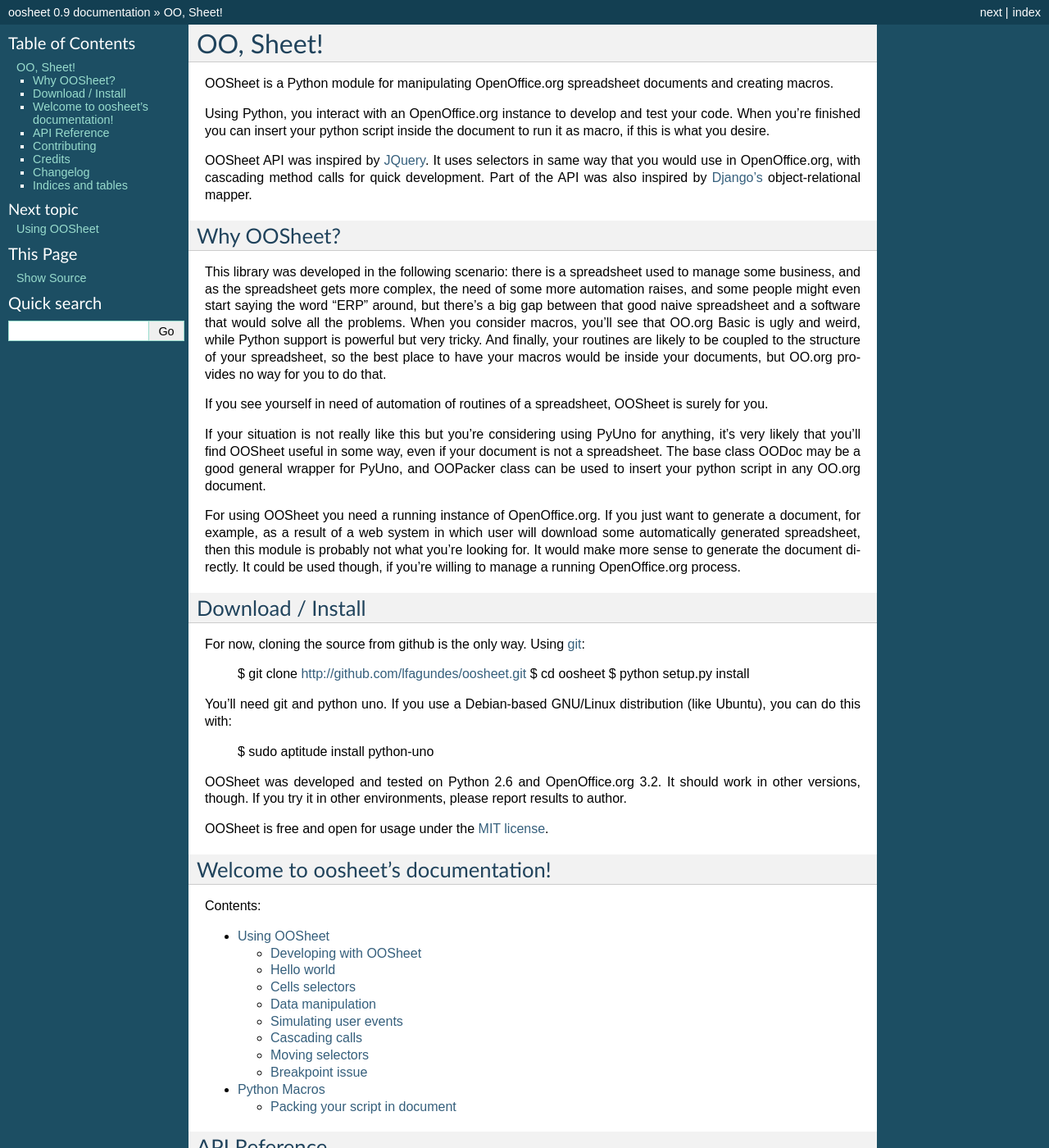
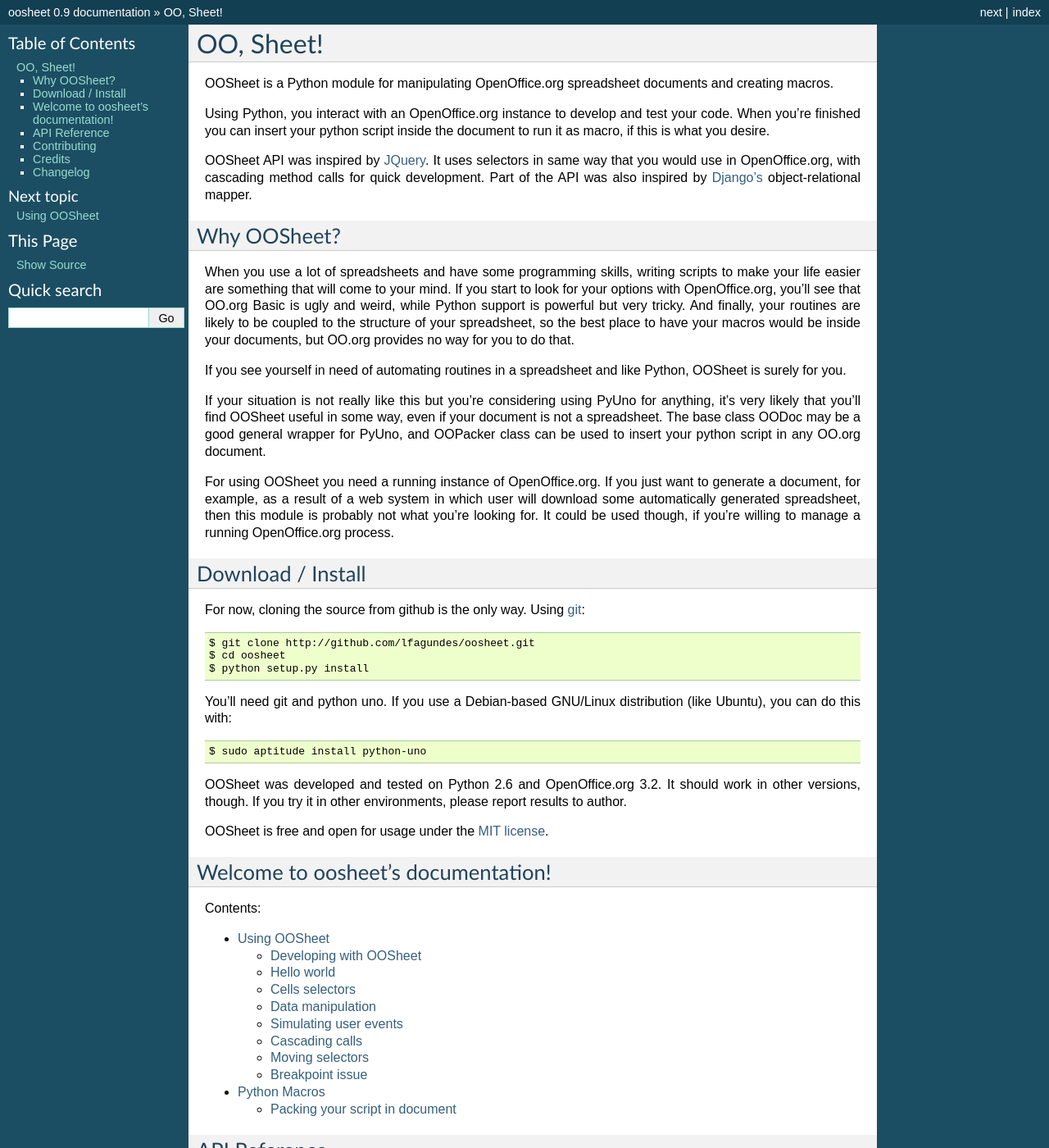
Before and after one commit to lfagundes/oosheet, a Sphinx documentation site: the page built from docs/index.rst, in a window 1280 px wide and 1400 px high. Shown: the whole window at 82% size. Built offline with Sphinx 7.4.7, drawn with Linux system fonts in a browser that asks for light colours; some of the changed text lies outside the part shown.

Commit message:
adjustments in documentation

```diff
--- a/docs/api/oodoc.rst
+++ b/docs/api/oodoc.rst
@@ -1,7 +1,7 @@
 
--------
-OOSheet
--------
+-----
+OODoc
+-----
 
 .. automodule:: oosheet
 
--- a/docs/index.rst
+++ b/docs/index.rst
@@ -11,24 +11,24 @@
 Why OOSheet?
 ============
 
-This library was developed in the following scenario: there is a spreadsheet used to manage some business, and as the spreadsheet gets more complex, the need of some more automation raises, and some people might even start saying the word "ERP" around, but there's a big gap between that good naive spreadsheet and a software that would solve all the problems. When you consider macros, you'll see that OO.org Basic is ugly and weird, while Python support is powerful but very tricky. And finally, your routines are likely to be coupled to the structure of your spreadsheet, so the best place to have your macros would be inside your documents, but OO.org provides no way for you to do that.
+When you use a lot of spreadsheets and have some programming skills, writing scripts to make your life easier are something that will come to your mind. If you start to look for your options with OpenOffice.org, you'll see that OO.org Basic is ugly and weird, while Python support is powerful but very tricky. And finally, your routines are likely to be coupled to the structure of your spreadsheet, so the best place to have your macros would be inside your documents, but OO.org provides no way for you to do that.
 
-If you see yourself in need of automation of routines of a spreadsheet, OOSheet is surely for you.
+If you see yourself in need of automating routines in a spreadsheet and like Python, OOSheet is surely for you.
 
 If your situation is not really like this but you're considering using PyUno for anything, it's very likely that you'll find OOSheet useful in some way, even if your document is not a spreadsheet. The base class OODoc may be a good general wrapper for PyUno, and OOPacker class can be used to insert your python script in any OO.org document.
 
-For using OOSheet you need a running instance of OpenOffice.org. If you just want to generate a document, for example, as a result of a web system in which user will download some automatically generated spreadsheet, then this module is probably not what you're looking for. It would make more sense to generate the document directly. It could be used though, if you're willing to manage a running OpenOffice.org process.
+For using OOSheet you need a running instance of OpenOffice.org. If you just want to generate a document, for example, as a result of a web system in which user will download some automatically generated spreadsheet, then this module is probably not what you're looking for. It could be used though, if you're willing to manage a running OpenOffice.org process.
 
 Download / Install
 ==================
 
-For now, cloning the source from github is the only way. Using `git <http://git-scm.com/>`_:
+For now, cloning the source from github is the only way. Using `git <http://git-scm.com/>`_::
 
     $ git clone http://github.com/lfagundes/oosheet.git
     $ cd oosheet
     $ python setup.py install
 
-You'll need git and python uno. If you use a Debian-based GNU/Linux distribution (like Ubuntu), you can do this with:
+You'll need git and python uno. If you use a Debian-based GNU/Linux distribution (like Ubuntu), you can do this with::
 
     $ sudo aptitude install python-uno
 
@@ -77,11 +78,3 @@
 =========
 
 No formal releases yet. You're a pioneer! But don't get intimidated, the code is stable and test coverage good.
-
-
-Indices and tables
-==================
-
-* :ref:`genindex`
-* :ref:`modindex`
-* :ref:`search`
```
Also changed, not shown: other parts of docs/index.rst (+3 -2 lines).
